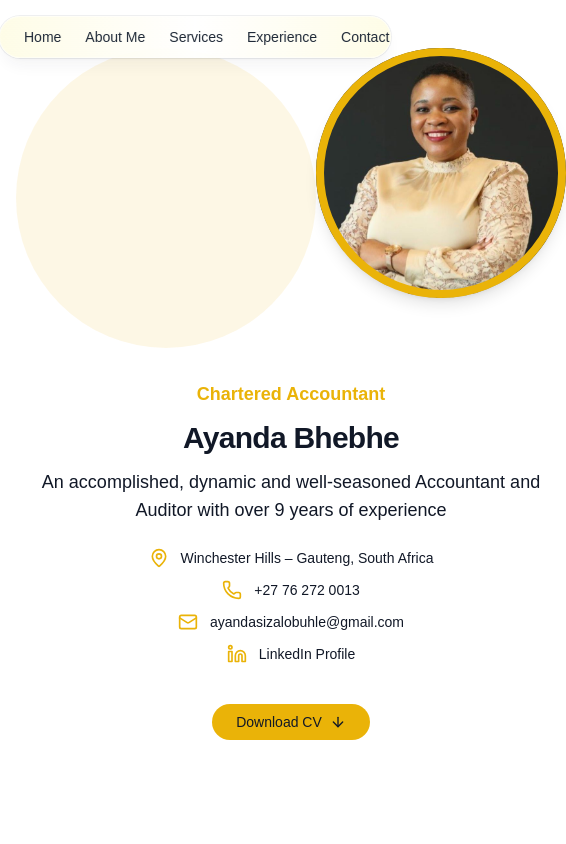
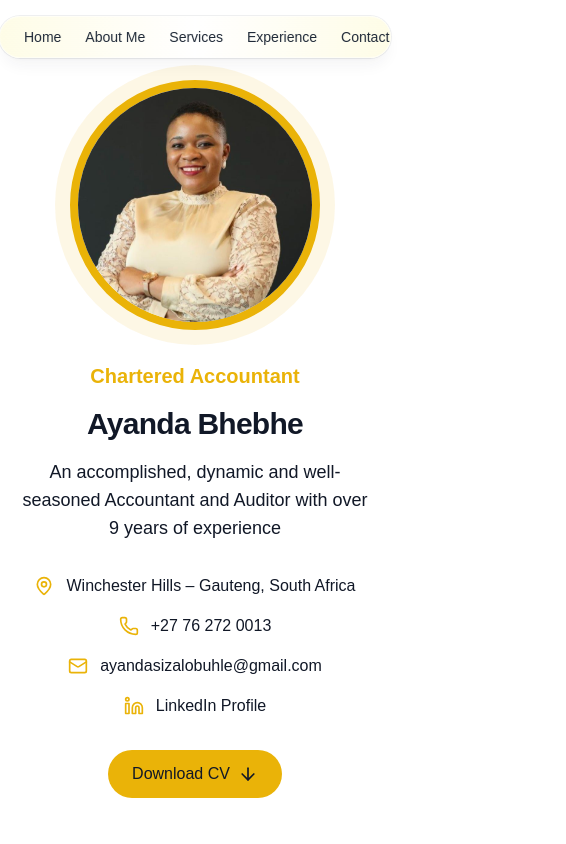
Before and after one commit to Sandile88/client_portfolio, a Next.js app: page / in a window 390 px wide. Shown: the top 844 px of the page, 566 px wide, since content can reach past the window. Built offline with nearby package versions, Linux system fonts and the light colour scheme.

Commit message:
changed hero to be more responsive and added all text inside back ticks to avoid deployment issues

```diff
--- a/app/components/Hero.tsx
+++ b/app/components/Hero.tsx
@@ -4,74 +4,83 @@ import Image from "next/image"
 
 const Hero = () => {
   return (
-    <div id="home" className="relative min-h-screen bg-white py-12 lg:py-20">
-      <div className="relative mx-auto max-w-7xl px-4 sm:px-6 lg:px-8">
-        <div className="grid gap-8 lg:grid-cols-2 lg:gap-12 items-center">
-          <div className="flex flex-col justify-center space-y-6 lg:space-y-8 order-2 lg:order-1">
-            <div className="space-y-3 lg:space-y-4 text-center lg:text-left">
-              <h2 className="text-lg lg:text-xl font-semibold text-yellow-500">{`Chartered Accountant`}</h2>
-              <h1 className="text-3xl lg:text-4xl font-bold tracking-tight text-gray-900 lg:text-5xl">
-                {`Ayanda Bhebhe`}
-              </h1>
-              <p className="text-lg lg:text-xl text-gray-900">
-                {`An accomplished, dynamic and well-seasoned Accountant and Auditor with over 9 years of experience`}
-              </p>
-            </div>
+    <div id="home" className="relative min-h-screen bg-white">
+      <div className="relative mx-auto max-w-7xl px-4 sm:px-6 lg:px-8 pt-20 lg:pt-32">
+        <div className="flex flex-col items-center lg:grid lg:grid-cols-2 lg:gap-8">
 
-            <div className="space-y-3 lg:space-y-4">
-              <div className="flex items-center space-x-3 text-gray-900 justify-center lg:justify-start">
-                <MapPin className="h-5 w-5 text-yellow-500 flex-shrink-0" />
-                <span className="text-sm lg:text-base">{`Winchester Hills – Gauteng, South Africa`}</span>
+
+          <div className="order-1 lg:order-2 w-full flex justify-center mb-8 lg:mb-0">
+            <div className="relative">
+
+              <div className="absolute top-1/2 left-1/2 -translate-x-1/2 -translate-y-1/2">
+                <div className="w-[280px] h-[280px] lg:w-[450px] lg:h-[450px] rounded-full bg-yellow-500/10" />
               </div>
-              <div className="flex items-center space-x-3 text-gray-900 justify-center lg:justify-start">
-                <Phone className="h-5 w-5 text-yellow-500 flex-shrink-0" />
-                <span className="text-sm lg:text-base">{`+27 76 272 0013`}</span>
-              </div>
-              <div className="flex items-center space-x-3 text-gray-900 justify-center lg:justify-start">
-                <Mail className="h-5 w-5 text-yellow-500 flex-shrink-0" />
-                <span className="text-sm lg:text-base">{`ayandasizalobuhle@gmail.com`}</span>
-              </div>
-              <div className="flex items-center space-x-3 text-gray-900 justify-center lg:justify-start">
-                <Linkedin className="h-5 w-5 text-yellow-500 flex-shrink-0" />
-                <a
-                  href="https://www.linkedin.com/in/ayanda-bhebhe-400b0032/"
-                  className="hover:text-yellow-500 transition-colors text-sm lg:text-base"
-                >
-                  {`LinkedIn Profile`}
-                </a>
-              </div>
-            </div>
 
-            <div className="pt-4 flex justify-center lg:justify-start">
-              <a
-                href="/AS Bhebhe CV.pdf"
-                download
-                className="group inline-flex items-center rounded-full bg-yellow-500 px-6 lg:px-8 py-2 lg:py-3 text-gray-900 transition-colors hover:bg-yellow-400 text-sm lg:text-base"
-              >
-                {`Download CV`}
-                <ArrowDown className="ml-2 h-4 w-4 lg:h-5 lg:w-5 transition-transform group-hover:translate-y-1" />
-              </a>
-            </div>
-          </div>
-
-          <div className="relative order-1 lg:order-2 flex justify-center lg:block">
-            <div className="lg:absolute lg:inset-0 flex items-center justify-center">
-              <div className="h-[300px] w-[300px] lg:h-[450px] lg:w-[450px] rounded-full bg-yellow-500/10" />
-            </div>
-            <div className="relative flex h-full items-center justify-center">
-              <div className="relative h-[250px] w-[250px] lg:h-[400px] lg:w-[400px]">
-                <div className="absolute inset-0 rounded-full border-8 border-yellow-500 shadow-lg" />
-                <div className="h-full w-full rounded-full overflow-hidden">
+              <div className="relative">
+                <div className="w-[250px] h-[250px] lg:w-[400px] lg:h-[400px] rounded-full border-8 border-yellow-500 overflow-hidden">
                   <Image
                     src="/img.jpeg"
                     alt="Professional headshot"
                     width={400}
                     height={400}
-                    className="h-full w-full object-cover"
+                    className="w-full h-full object-cover"
                     priority
                   />
                 </div>
               </div>
+            </div>
+          </div>
+
+
+          <div className="order-2 lg:order-1 text-center lg:text-left">
+            <div className="space-y-4 mb-8">
+              <h2 className="text-xl lg:text-2xl font-semibold text-yellow-500">{`Chartered Accountant`}</h2>
+              <h1 className="text-3xl lg:text-5xl font-bold tracking-tight text-gray-900">{`Ayanda Bhebhe`}</h1>
+              <p className="text-lg lg:text-xl text-gray-900 max-w-2xl mx-auto lg:mx-0">
+                {`An accomplished, dynamic and well-seasoned Accountant and Auditor with over 9 years of experience`}
+              </p>
+            </div>
+
+
+            <div className="space-y-4 mb-8">
+              <div className="flex items-center justify-center lg:justify-start space-x-3">
+                <MapPin className="h-5 w-5 text-yellow-500 flex-shrink-0" />
+                <span className="text-gray-900">{`Winchester Hills – Gauteng, South Africa`}</span>
+              </div>
+              <a
+                href="tel:+27762720013"
+                className="flex items-center justify-center lg:justify-start space-x-3 text-gray-900"
+              >
+                <Phone className="h-5 w-5 text-yellow-500 flex-shrink-0" />
+                <span>{`+27 76 272 0013`}</span>
+              </a>
+              <a
+                href="mailto:ayandasizalobuhle@gmail.com"
+                className="flex items-center justify-center lg:justify-start space-x-3 text-gray-900"
+              >
+                <Mail className="h-5 w-5 text-yellow-500 flex-shrink-0" />
+                <span>{`ayandasizalobuhle@gmail.com`}</span>
+              </a>
+              <a
+                href="https://www.linkedin.com/in/ayanda-bhebhe-400b0032/"
+                target="_blank"
+                rel="noopener noreferrer"
+                className="flex items-center justify-center lg:justify-start space-x-3 text-gray-900 hover:text-yellow-500 transition-colors"
+              >
+                <Linkedin className="h-5 w-5 text-yellow-500 flex-shrink-0" />
+                <span>{`LinkedIn Profile`}</span>
+              </a>
+            </div>
+
+            <div className="flex justify-center lg:justify-start">
+              <a
+                href="/AS Bhebhe CV.pdf"
+                download
+                className="inline-flex items-center justify-center rounded-full bg-yellow-500 px-6 py-3 text-base font-medium text-gray-900 hover:bg-yellow-400 transition-colors"
+              >
+                {`Download CV`}
+                <ArrowDown className="ml-2 h-5 w-5" />
+              </a>
             </div>
           </div>
         </div>
```
